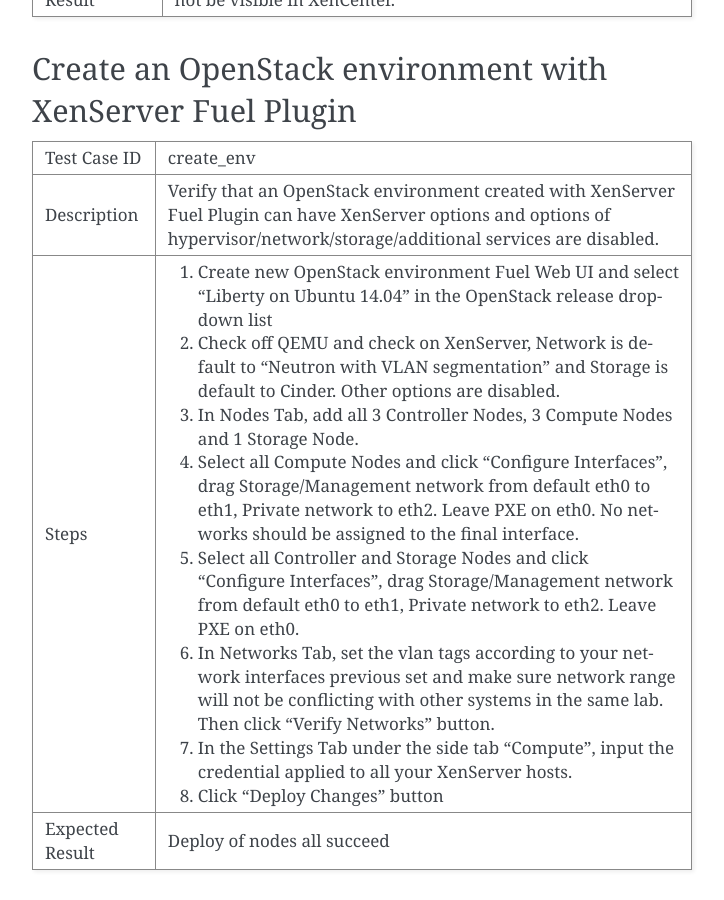
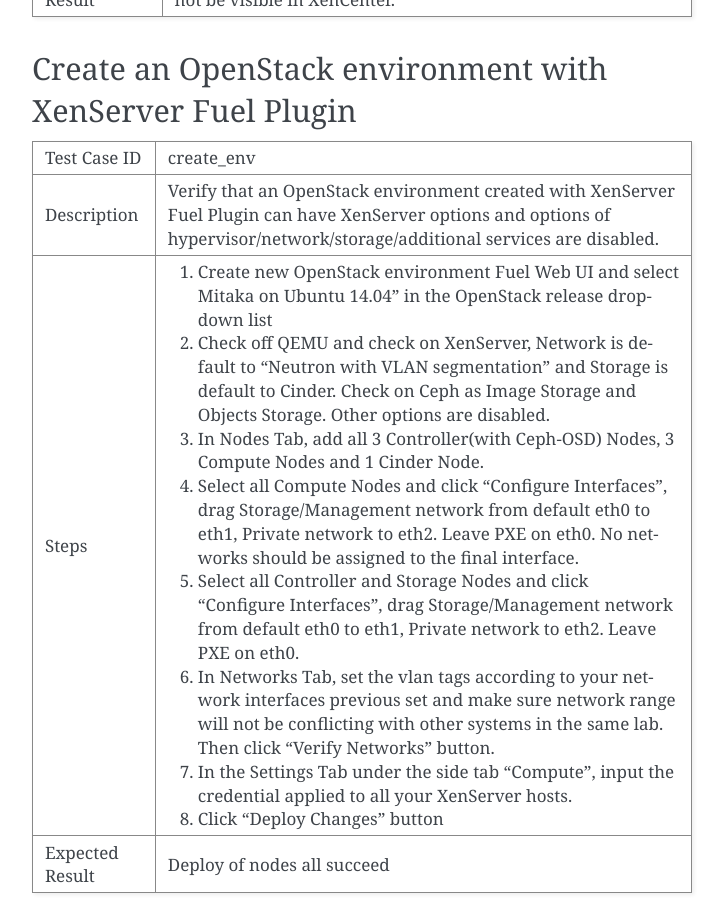
Before and after one commit to openstack-archive/fuel-plugin-xenserver, a Sphinx documentation site: the page built from doc/source/test-plan.rst, in a window 1280 px wide and 900 px high, scrolled down 4261 px. Shown: the whole window, without its empty margins (388-1112 px from the left). Built offline with Sphinx 7.4.7, drawn with Linux system fonts in a browser that asks for light colours; some of the changed text lies outside the part shown.

Commit message:
Update docs for verification
Change-Id: Idadd0bf84cd14d30c9301afac47f703cc0c62781

```diff
--- a/doc/source/description.rst
+++ b/doc/source/description.rst
@@ -8,14 +8,14 @@
 Requirement               Version/Comment
 ========================= ============================
 Fuel                      9.0
-XenServer                 7.0
+XenServer                 6.5+XS65ESP013 and 7.0
 XenServer plugin for Fuel @PLUGIN_VERSION@
 ========================= ============================
 
 * This plugin will not install XenServer or configure the Virtual
   Machines used to run the OpenStack services.  Installation of
   XenServer and configuration of these Virtual Machines must be
-  performed manually.
+  performed manually. We recommend all hotfixes are applied.
 * File-based storage (EXT / NFS) must be used.  If using local storage
   then select "Enable thin provisioning" at host installation time
 * Each hypervisor must have the same access credentials as Fuel
--- a/doc/source/guide.rst
+++ b/doc/source/guide.rst
@@ -42,7 +42,7 @@
 Select Environment
 ------------------
 
-#. Create a new environment with the Fuel UI wizard. Select "Liberty on Ubuntu 14.04" from OpenStack Release dropdown list, check off QEMU-KVM and check on XenServer. At the moment you will see most of options are disabled in the wizard.
+#. Create a new environment with the Fuel UI wizard. Select "Mitaka on Ubuntu 14.04" from OpenStack Release dropdown list, check off QEMU-KVM and check on XenServer. At the moment you will see most of options are disabled in the wizard.
 
    .. image:: _static/fmwizard00.png
       :width: 100%
--- a/doc/source/test-plan.rst
+++ b/doc/source/test-plan.rst
@@ -67,8 +67,8 @@
 Product compatibility matrix
 ----------------------------
 
-The plugin is compatible with MOS 8.0 and XenServer versions 6.5 SP1
-and 7.0, with all hotfixes applied.
+The plugin is compatible with MOS 9.0 and XenServer versions 6.5 SP1
+(with hotfix XS65ESP013) and 7.0, with all hotfixes applied.
 
 
 Prerequirements
@@ -223,13 +223,13 @@
    * - Steps
      -
        #. Create new OpenStack environment Fuel Web UI and select
-          “Liberty on Ubuntu 14.04” in the OpenStack release
+          Mitaka on Ubuntu 14.04” in the OpenStack release
           dropdown list
        #. Check off QEMU and check on XenServer, Network is default to “Neutron
-          with VLAN segmentation” and Storage is default to Cinder. Other
-          options are disabled.
-       #. In Nodes Tab, add all 3 Controller Nodes, 3 Compute Nodes and 1
-          Storage Node.
+          with VLAN segmentation” and Storage is default to Cinder. Check on Ceph
+          as Image Storage and Objects Storage. Other options are disabled.
+       #. In Nodes Tab, add all 3 Controller(with Ceph-OSD) Nodes, 3 Compute
+          Nodes and 1 Cinder Node.
        #. Select all Compute Nodes and click “Configure Interfaces”, drag
           Storage/Management network from default eth0 to eth1, Private
           network to eth2.  Leave PXE on eth0.  No networks should be
--- a/doc/source/troubleshooting.rst
+++ b/doc/source/troubleshooting.rst
@@ -13,8 +13,6 @@
    they are requested. `Writing Good Bug Reports for XenServer`_ might be a
    good reference to follow.
 
-#. XenServer version
-
-   Please use XenServer 7.0. XenServer 6.5 is no longer supported in MOS 9.
+#. XenServer Bug Reports
 
 .. _Writing Good Bug Reports for XenServer: https://www.citrix.com/blogs/2012/07/16/writing-good-bug-reports-for-xenserver/
```
Also changed, not shown: other parts of doc/source/guide.rst (+1 -1 lines), doc/source/test-report.rst (+8 -7 lines), specs/fuel-plugin-xenserver.rst (+4 -4 lines).
